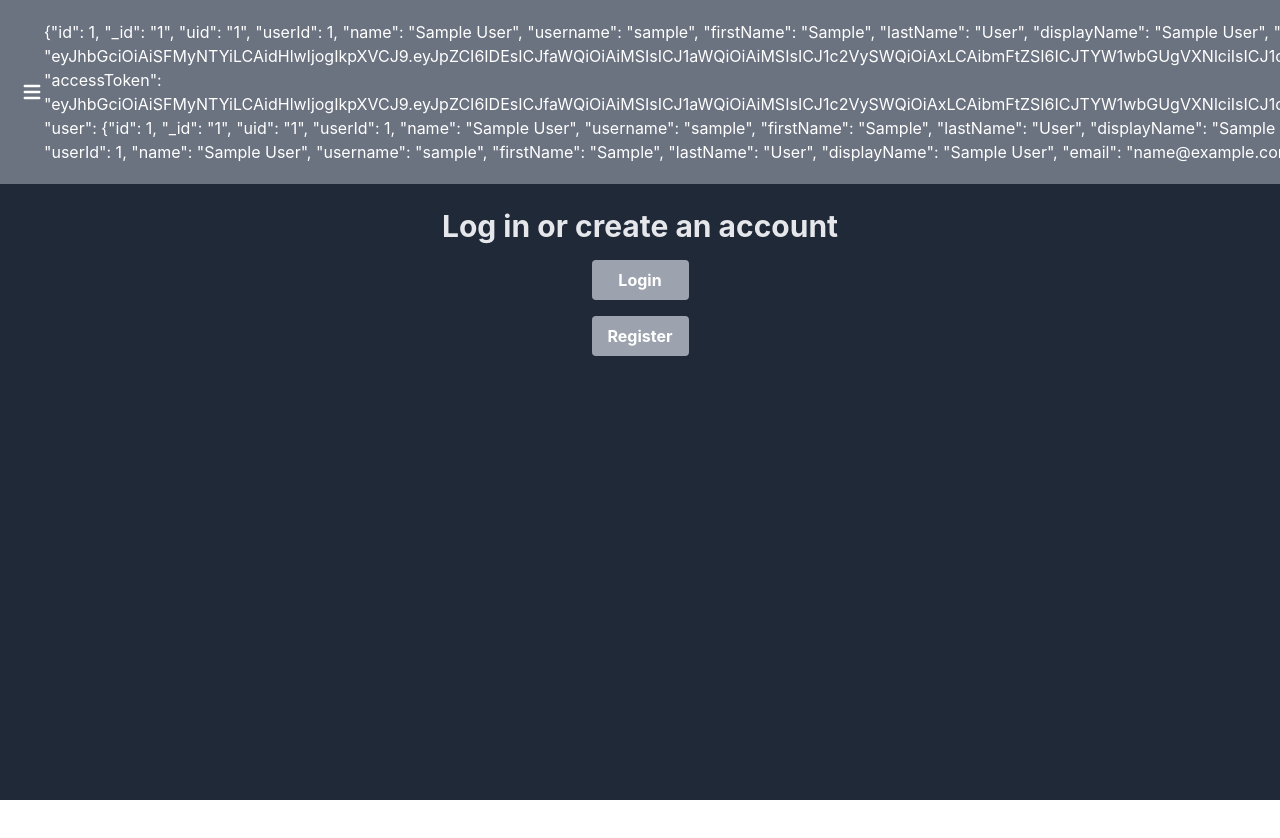
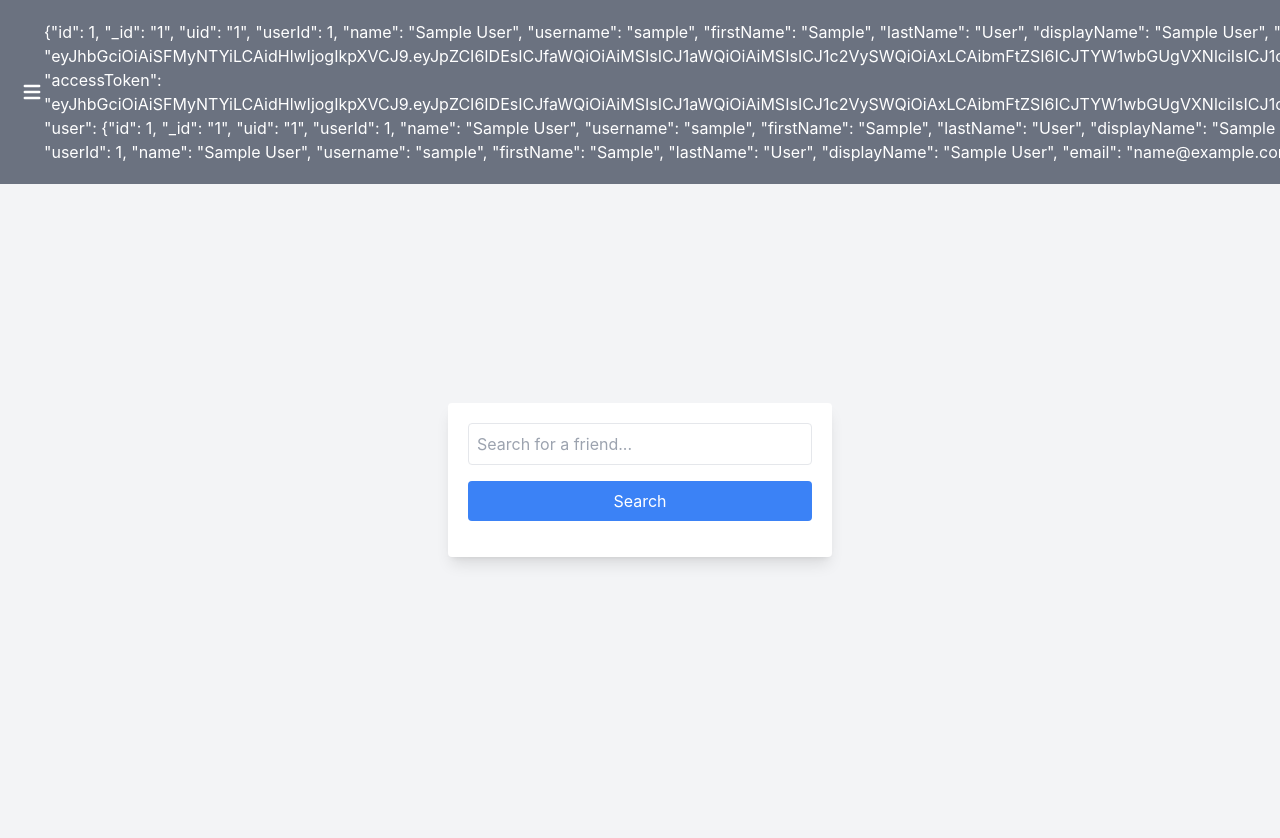
Before and after one commit to Max-Montag/AIModeratedChat-Frontend, a React (Create React App) app: page /addfriend in a window 1280 px wide. Before the commit this address led to /notloggedin. Shown: the top 838 px of the page. Before the commit the page ends 800 px from the top, so only its background shows below. Built offline with nearby package versions, Linux system fonts and the light colour scheme; sample sign-in values are in the browser's storage.

Commit message:
implement friendships, manage folder structure

```diff
--- a/src/App.tsx
+++ b/src/App.tsx
@@ -1,7 +1,7 @@
 import React from "react";
 import { BrowserRouter as Router } from "react-router-dom";
 import Routes from "./routes";
-import Navbar from "./Navbar/Navbar";
+import Navbar from "./navbar/Navbar";
 
 function App() {
   return (
--- a/src/Navbar/Navbar.tsx
+++ b/src/Navbar/Navbar.tsx
@@ -17,6 +17,11 @@ const Navbar: React.FC = () => {
     toggleOpen();
   };
 
+  const navigateToMyFriends = () => {
+    navigate(`/myfriends`);
+    toggleOpen();
+  };
+
   return (
     <nav className="fixed z-10 flex items-center justify-between p-5 bg-gray-500 w-full">
       <button onClick={toggleOpen}>
@@ -33,6 +38,12 @@ const Navbar: React.FC = () => {
             onClick={navigateToChatrooms}
           >
             My Chatrooms
+          </p>
+          <p
+            className="text-white mb-2 cursor-pointer"
+            onClick={navigateToMyFriends}
+          >
+            My Friends
           </p>
           <button
             className="bg-gray-400 text-white px-4 py-1 rounded"
--- a/src/pages/Login.tsx
+++ b/src/pages/auth/Login.tsx
@@ -1,6 +1,6 @@
 import React, { useState } from "react";
 import axios from "axios";
-import { useAuth } from "../contexts/AuthContext";
+import { useAuth } from "../../contexts/AuthContext";
 import { useNavigate } from "react-router-dom";
 import { Link } from "react-router-dom";
 
--- a/src/pages/ChatRoom.tsx
+++ b/src/pages/chat/ChatRoom.tsx
@@ -2,7 +2,7 @@ import React, { useState, useEffect, useRef } from "react";
 import axios from "axios";
 import Message, { MessageData } from "./Message";
 import { PaperAirplaneIcon } from "@heroicons/react/outline";
-import { useAuth } from "../contexts/AuthContext";
+import { useAuth } from "../../contexts/AuthContext";
 import { useParams } from "react-router-dom";
 
 function ChatRoom() {
--- /dev/null
+++ b/src/pages/friends/AddFriend.tsx
@@ -0,0 +1,74 @@
+import { useState } from "react";
+import { PlusIcon } from "@heroicons/react/solid";
+import axios from "axios";
+
+function AddFriend() {
+  const [search, setSearch] = useState("");
+  const [searchResults, setSearchResults] = useState<{ username: string }[]>(
+    []
+  );
+  const accessToken = localStorage.getItem("access");
+
+  const handleSearch = async (event: React.FormEvent<HTMLFormElement>) => {
+    event.preventDefault();
+
+    const response = await axios.get(
+      `${process.env.REACT_APP_API_BASE_URL}api/users?search=${search}`,
+      { headers: { Authorization: `Bearer ${accessToken}` } }
+    );
+    setSearchResults(response.data);
+  };
+
+  const handleAddFriend = async (username: string) => {
+    try {
+      const response = await axios.post(
+        `${process.env.REACT_APP_API_BASE_URL}api/addFriend/`,
+        { username },
+        { headers: { Authorization: `Bearer ${accessToken}` } }
+      );
+      console.log(response.data);
+    } catch (error) {
+      console.error(error);
+    }
+  };
+
+  return (
+    <div className="flex flex-col items-center justify-center min-h-screen bg-gray-100">
+      <div className="p-5 bg-white rounded shadow-lg w-96">
+        <form onSubmit={handleSearch}>
+          <input
+            type="text"
+            placeholder="Search for a friend..."
+            value={search}
+            onChange={(e) => setSearch(e.target.value)}
+            className="w-full p-2 mb-4 border rounded"
+          />
+          <button
+            type="submit"
+            className="w-full p-2 mb-4 bg-blue-500 text-white rounded"
+          >
+            Search
+          </button>
+        </form>
+        {searchResults.map((user) =>
+          user && user.username ? (
+            <div
+              key={user.username}
+              className="flex justify-between items-center p-2 mb-2 border rounded"
+            >
+              <div>{user.username}</div>
+              <button
+                onClick={() => handleAddFriend(user.username)}
+                className="p-2 bg-green-500 text-white rounded-full"
+              >
+                <PlusIcon className="h-5 w-5" />
+              </button>
+            </div>
+          ) : null
+        )}
+      </div>
+    </div>
+  );
+}
+
+export default AddFriend;
--- /dev/null
+++ b/src/pages/friends/MyFriends.tsx
@@ -0,0 +1,56 @@
+import { useEffect, useState } from "react";
+import { useNavigate } from "react-router-dom";
+import { PlusIcon } from "@heroicons/react/solid";
+import axios from "axios";
+
+interface FriendData {
+  user1: string;
+  user2: string;
+}
+
+function MyFriends() {
+  const [friends, setFriends] = useState<FriendData[]>([]);
+  const navigate = useNavigate();
+  const accessToken = localStorage.getItem("access");
+
+  useEffect(() => {
+    const fetchFriends = async () => {
+      const response = await axios.get(
+        `${process.env.REACT_APP_API_BASE_URL}api/myfriends/`,
+        { headers: { Authorization: `Bearer ${accessToken}` } }
+      );
+      setFriends(response.data);
+    };
+
+    fetchFriends();
+  }, []);
+
+  const handleAddFriend = () => {
+    navigate("/addfriend");
+  };
+
+  return (
+    <div className="flex flex-col items-center justify-center min-h-screen bg-gray-100">
+      <div className="p-5 bg-white rounded shadow-lg w-96">
+        <button
+          onClick={handleAddFriend}
+          className="w-full p-2 mb-4 bg-blue-500 text-white rounded flex justify-center items-center"
+        >
+          <PlusIcon className="h-5 w-5 mr-2" />
+          Add Friend
+        </button>
+        {friends.map((friend) => (
+          <div
+            key={friend.user1}
+            className="flex justify-between items-center p-2 mb-2 border rounded"
+          >
+            {friend.user1}
+            {friend.user2}
+          </div>
+        ))}
+      </div>
+    </div>
+  );
+}
+
+export default MyFriends;
--- a/src/routes.tsx
+++ b/src/routes.tsx
@@ -1,10 +1,12 @@
 import { Route, Routes, Navigate } from "react-router-dom";
 import { useAuth } from "./contexts/AuthContext";
-import ChatList from "./pages/ChatList";
-import Login from "./pages/Login";
-import Register from "./pages/Register";
-import NotLoggedIn from "./pages/NotLoggedIn";
-import ChatRoom from "./pages/ChatRoom";
+import ChatList from "./pages/chat/ChatList";
+import Login from "./pages/auth/Login";
+import Register from "./pages/auth/Register";
+import NotLoggedIn from "./pages/auth/NotLoggedIn";
+import ChatRoom from "./pages/chat/ChatRoom";
+import AddFriend from "./pages/friends/AddFriend";
+import MyFriends from "./pages/friends/MyFriends";
 
 const PrivateRoute = ({ children }: { children: React.ReactNode }) => {
   const { currentUser } = useAuth();
@@ -19,6 +21,8 @@ const AppRoutes = () => {
     <Routes>
       <Route path="/login" element={<Login />} />
       <Route path="/register" element={<Register />} />
+      <Route path="/notloggedin" element={<NotLoggedIn />} />
+      <Route path="*" element={<Navigate to="/notloggedin" />} />
       <Route
         path="/chatlist"
         element={
@@ -35,8 +39,22 @@ const AppRoutes = () => {
           </PrivateRoute>
         }
       />
-      <Route path="/notloggedin" element={<NotLoggedIn />} />
-      <Route path="*" element={<Navigate to="/notloggedin" />} />
+      <Route
+        path="/myfriends"
+        element={
+          <PrivateRoute>
+            <MyFriends />
+          </PrivateRoute>
+        }
+      />
+      <Route
+        path="/addfriend"
+        element={
+          <PrivateRoute>
+            <AddFriend />
+          </PrivateRoute>
+        }
+      />
     </Routes>
   );
 };
```
Also changed, not shown: src/pages/auth/NotLoggedIn.tsx (renamed from src/pages/NotLoggedIn.tsx), src/pages/auth/Register.tsx (renamed from src/pages/Register.tsx), src/pages/chat/ChatList.tsx (renamed from src/pages/ChatList.tsx), src/pages/chat/ChatListElement.tsx (renamed from src/pages/ChatListElement.tsx), src/pages/chat/Message.tsx (renamed from src/pages/Message.tsx).
